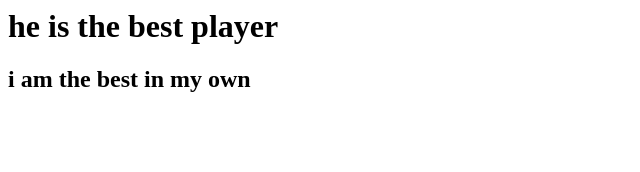
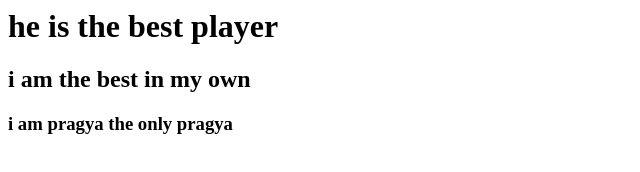
Before and after one commit to pragya114/pragyaa, a plain HTML site: page index.html in a window 1280 px wide. Shown: the whole page, without its empty margins (0-640 px from the left). Drawn offline with Linux system fonts and the light colour scheme.

Commit message:
Update index.html

```diff
--- a/index.html
+++ b/index.html
@@ -5,6 +5,7 @@
 <body>
 <h1>he is the best player</h1>
 	<h2> i am the best in my own</h2>
+	<h3> i am pragya the only pragya</h3>
 </body>
 
 </html>
```
